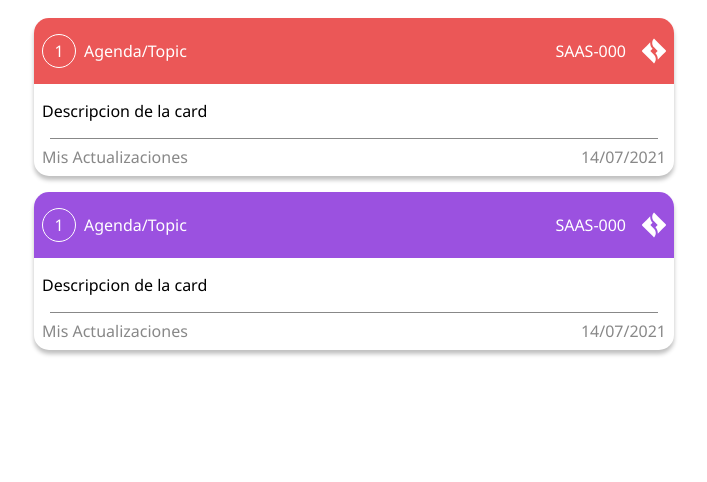
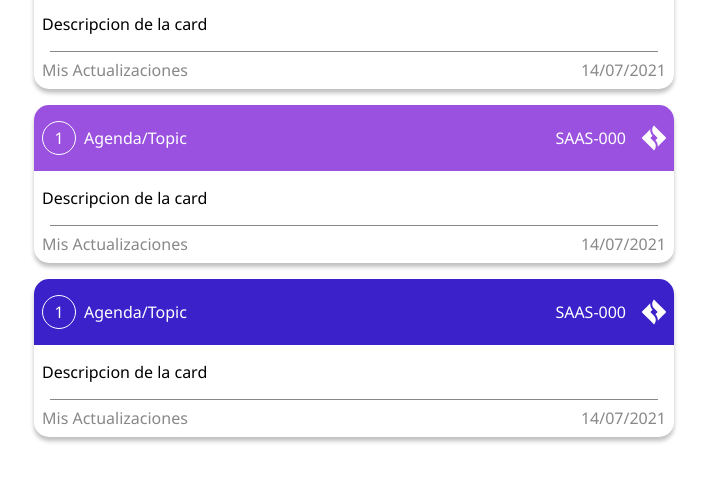
Before and after one commit to laime123/-2PARCIAl-, a plain HTML site: page index.html in a window 1280 px wide. Shown: the part 208-690 px from the top of the page, without its empty margins (286-993 px from the left). Drawn offline with Linux system fonts and the light colour scheme.

Commit message:
tercero  componente

```diff
--- a/index.html
+++ b/index.html
@@ -51,7 +51,25 @@
         </div>
     </div>
 
-
+    <div class="card">
+        <div class="card_header blue">
+            <div class="tittle">
+                <div class="circle">1</div>
+                <p>Agenda/Topic</p>
+            </div>
+            <div class="id">
+                <p>SAAS-000</p>
+                <img src="img/icon.svg" alt="">
+            </div>
+        </div>
+        <div class="card_section">
+            <p>Descripcion de la card</p>
+        </div>
+        <div class="card_footer">
+            <p>Mis Actualizaciones</p>
+            <p>14/07/2021</p>
+        </div>
+    </div>
 
 
 </body>
```
